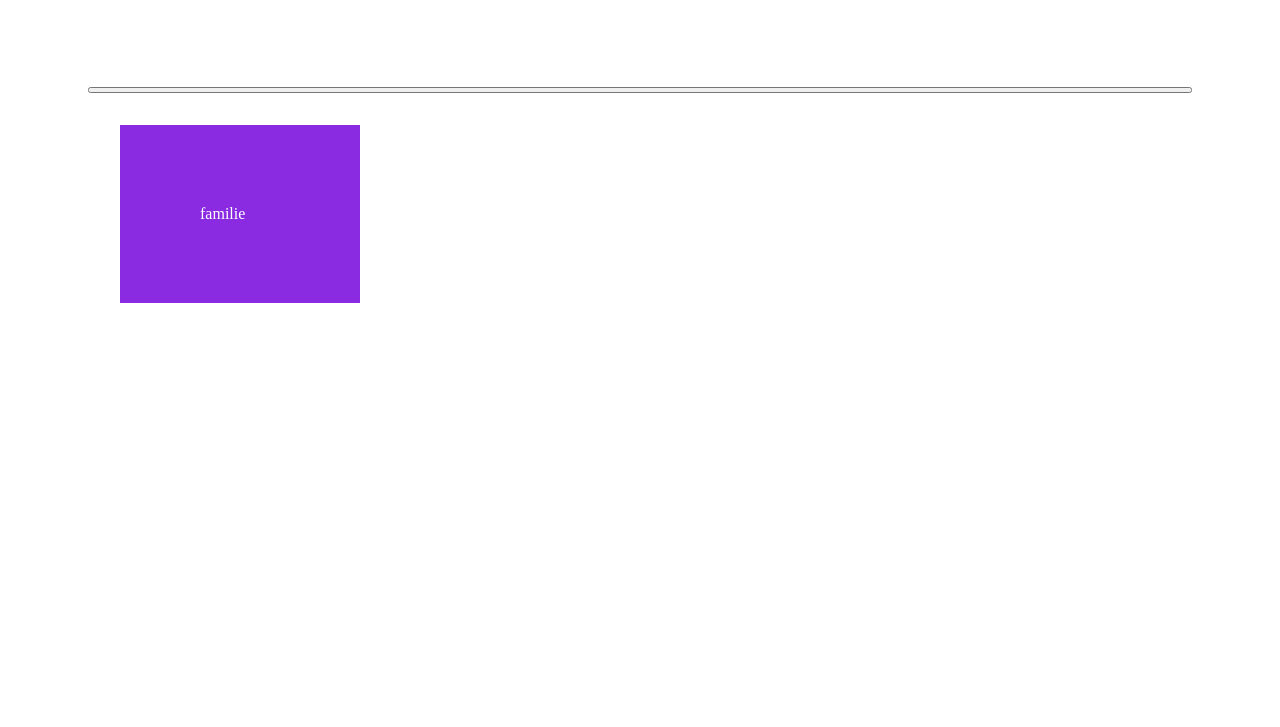
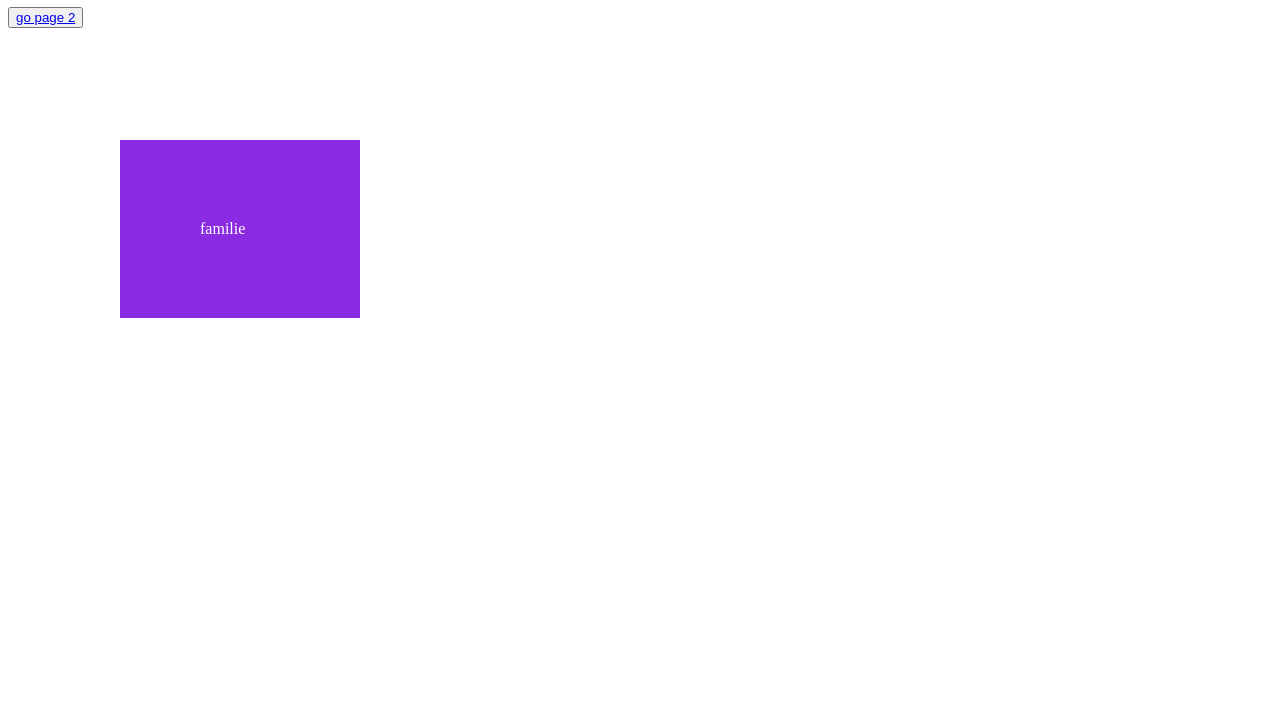
Before and after one commit to arianecrestani/Memory-Cards, a plain HTML site: page src/index.html in a window 1280 px wide. Shown: the part 73-800 px from the top of the page. Drawn offline with Linux system fonts and the light colour scheme.

Commit message:
some changes

```diff
--- a/src/index.html
+++ b/src/index.html
@@ -10,8 +10,8 @@
   </head>
   <body>
     <h1>Memory Cards</h1>
+    <button><a href="/src/page2.html">go page 2</a></button>
     <div class="container">
-      <button><a href="/src/page2.html"></a></button>
       <div id="itemList"></div>
     </div>
     <script src="/src/index.js" type="text/javascript"></script>
```
Also changed, not shown: src/page2.html (+1 -1 lines).
